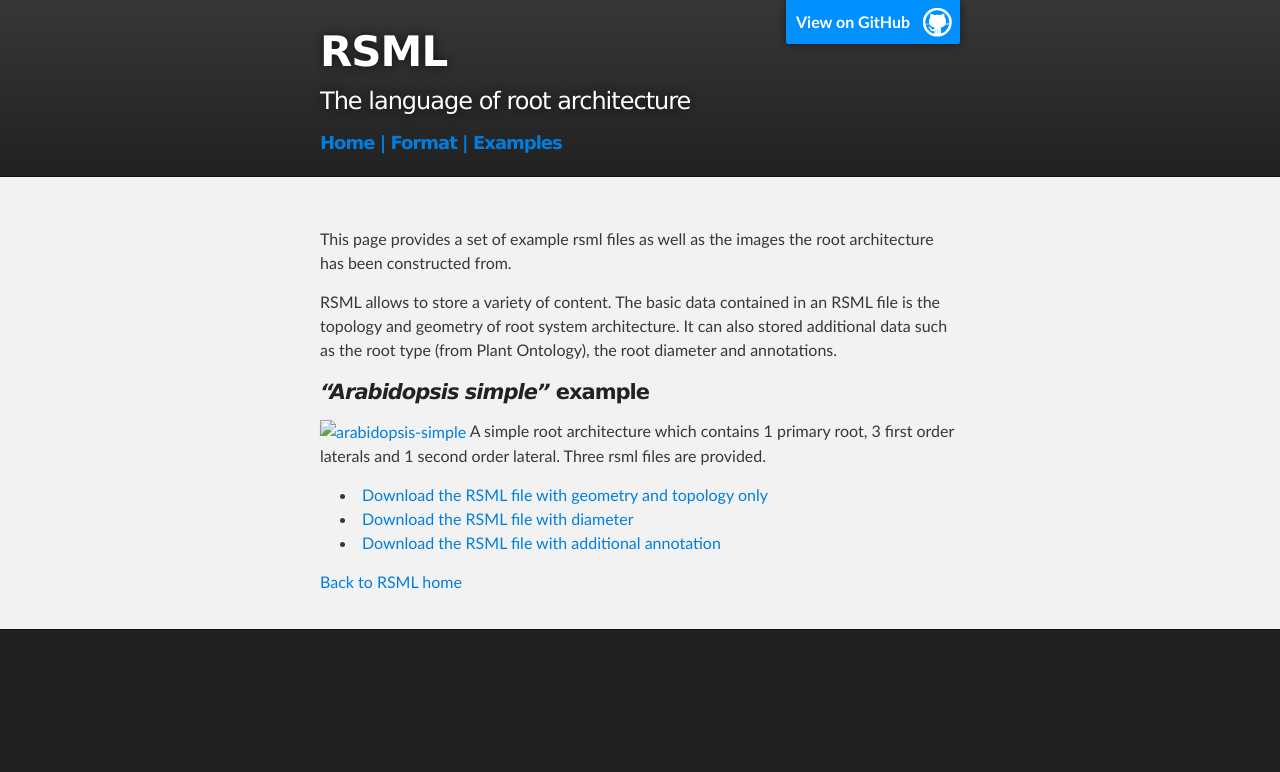
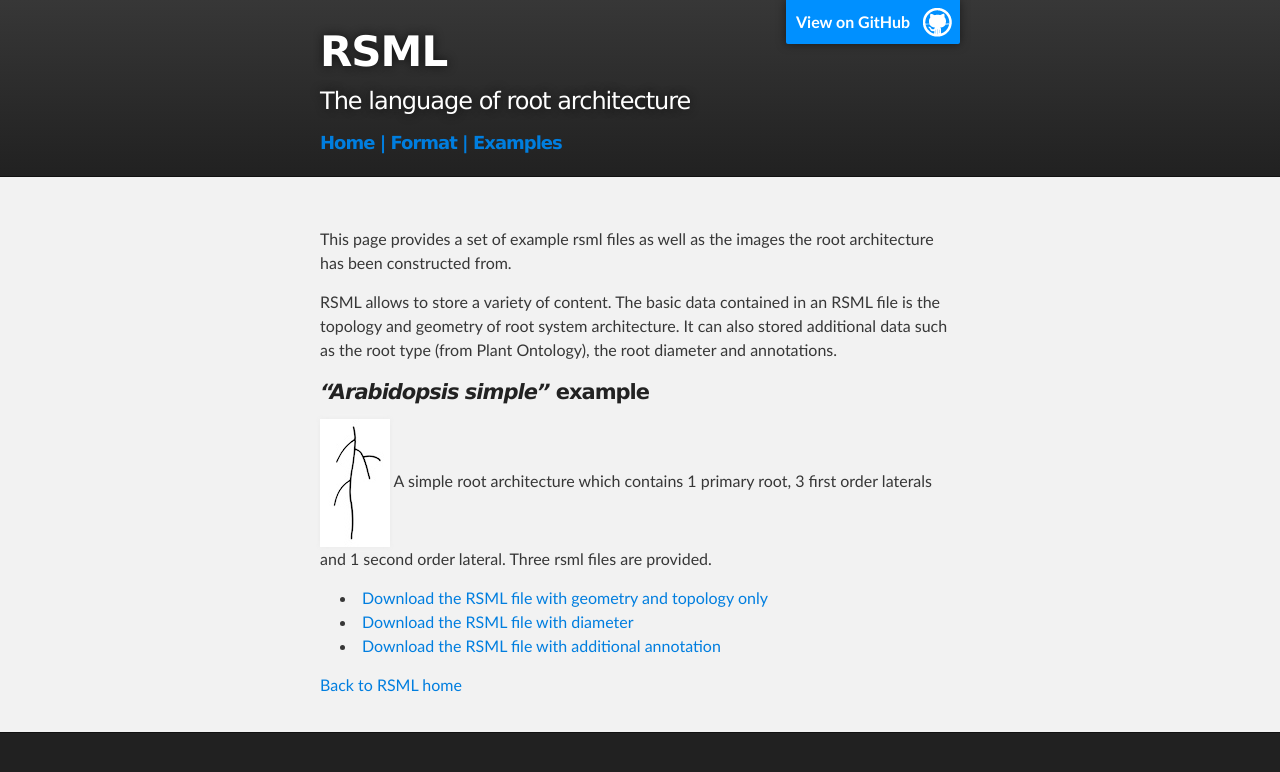
Before and after one commit to RootSystemML/RootSystemML.github.io, a Jekyll site: the page built from examples/index.md, in a window 1280 px wide. Shown: the top 772 px of the page. Built offline with Jekyll 4.4.1, drawn with Linux system fonts in a browser that asks for light colours.

```diff
--- a/examples/index.md
+++ b/examples/index.md
@@ -9,7 +9,7 @@
 
 ####*"Arabidopsis simple"* example
 
-[![arabidopsis-simple](images/examples/arabidopsis_simple_tb.jpg)](images/examples/arabidopsis_simple.tif)
+[![arabidopsis-simple](/images/examples/arabidopsis_simple_tb.jpg)](images/examples/arabidopsis_simple.tif)
 A simple root architecture which contains 1 primary root, 3 first order laterals and 1 second order lateral. Three rsml files are provided.
 
 
```
